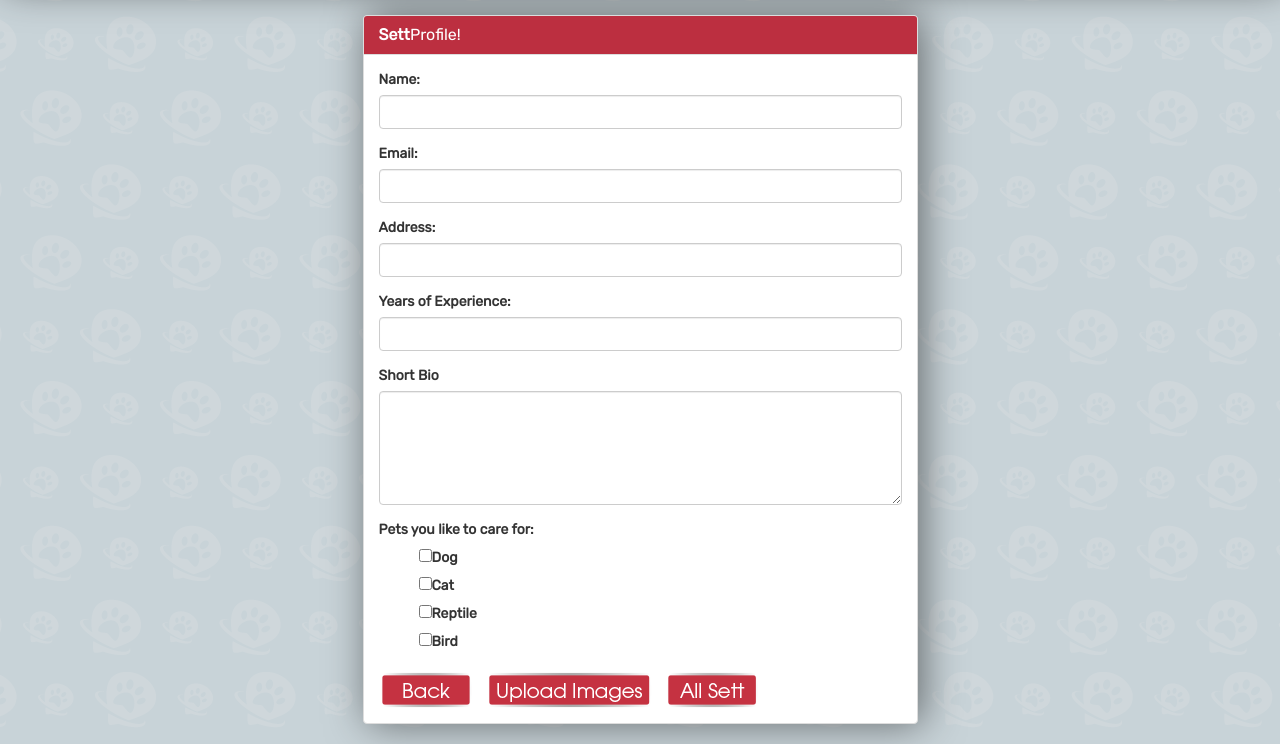
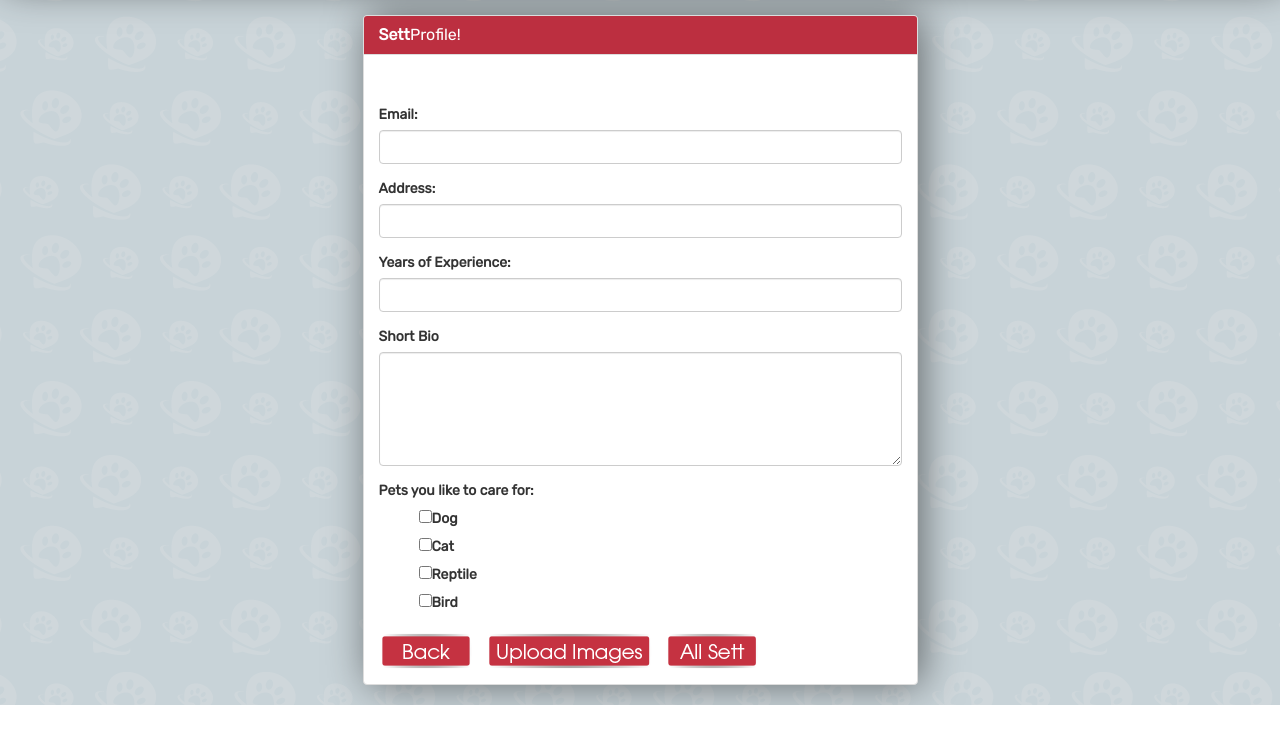
Before and after one commit to techitori/PetSetters, a plain HTML site: page setter1.html in a window 1280 px wide. Shown: the part 128-872 px from the top of the page. After the commit the page ends 833 px from the top, so only its background shows below. Drawn offline with nearby package versions, Linux system fonts and the light colour scheme; no server answers.

Commit message:
Added auto name load from FB

```diff
--- a/setter1.html
+++ b/setter1.html
@@ -48,10 +48,10 @@
 
               <!-- Sign-up Form (note the various input "types")-->
               <form role="form">
-                <div class="form-group">
-                  <label for="name-input">Name:</label>
-                  <input class="form-control" id="name-input" type="text">
+                <div id="name-display" class="form-group">
+
                 </div>
+                <br>
                 <div class="form-group">
                   <label for="email-input">Email:</label>
                   <input class="form-control" id="email-input" type="text">
```
